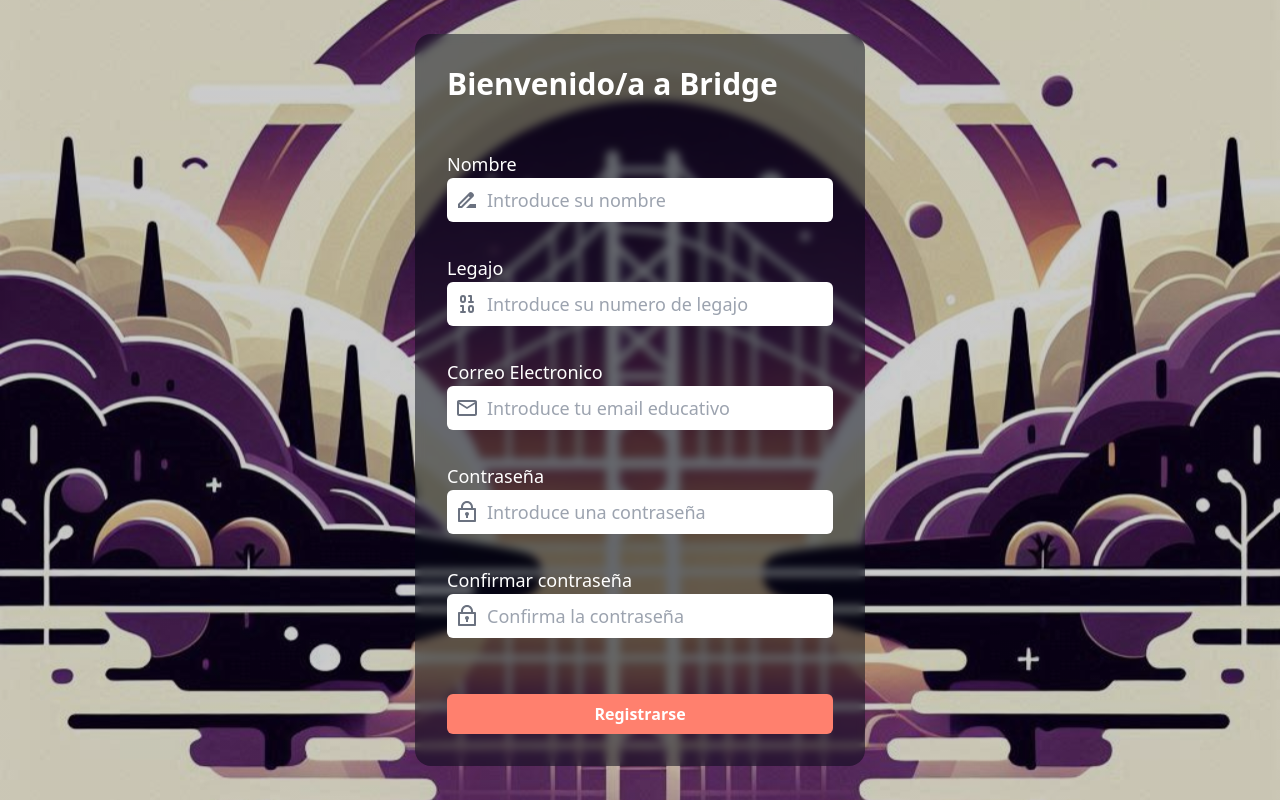
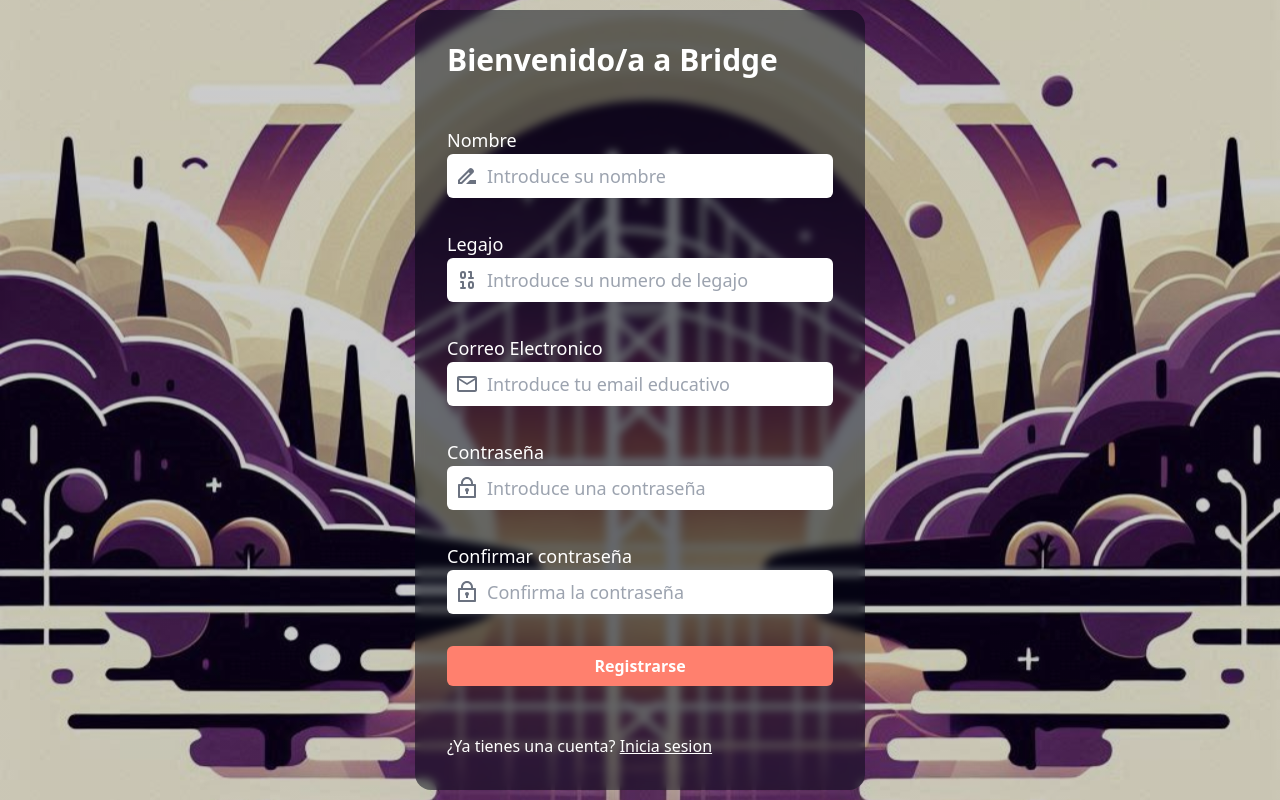
Before and after one commit to fst037/The-Bridge, a React (Vite) app in the folder BridgeFrontEnd/: page /register in a window 1280 px wide. Built offline with nearby package versions, Linux system fonts and the light colour scheme.

Commit message:
correccion diseño login

```diff
--- a/BridgeFrontEnd/src/pages/home/Home.jsx
+++ b/BridgeFrontEnd/src/pages/home/Home.jsx
@@ -1,3 +1,4 @@
+import { Link } from "react-router-dom";
 import Imagen1 from "../../assets/Imagen1.svg";
 import { Header } from "./Header";
 
@@ -26,9 +27,12 @@ export const Home = () => {
         <h4 className="text-center font-semibold md:text-xl">
           ¡Regístrate y transforma tu experiencia universitaria hoy!
         </h4>
-        <button className="mt-6 rounded-md bg-button2 px-4 py-2 font-semibold text-white transition-all hover:bg-button2/80">
+        <Link
+          className="mt-6 rounded-md bg-button2 px-4 py-2 font-semibold text-white transition-all hover:bg-button2/80"
+          to={"/register"}
+        >
           Regístrate
-        </button>
+        </Link>
       </footer>
     </div>
   );
--- a/BridgeFrontEnd/src/pages/login/Login.jsx
+++ b/BridgeFrontEnd/src/pages/login/Login.jsx
@@ -3,6 +3,7 @@ import { useState } from "react";
 import { MdOutlineEmail } from "react-icons/md";
 import { RiLock2Line } from "react-icons/ri";
 import { ClipLoader } from "react-spinners";
+import { Link } from "react-router-dom";
 import { FormInput } from "../../components/FormInput";
 import { useLogin } from "../../hooks/useLogin";
 
@@ -60,6 +61,12 @@ export const Login = () => {
             {loading ? <ClipLoader size={16} color="#fff" /> : "Iniciar sesion"}
           </button>
         </form>
+        <p>
+          ¿No tienes una cuenta?{" "}
+          <Link className="underline hover:text-gray-200" to={"/register"}>
+            Registrate
+          </Link>
+        </p>
       </article>
     </div>
   );
--- a/BridgeFrontEnd/src/pages/register/Register.jsx
+++ b/BridgeFrontEnd/src/pages/register/Register.jsx
@@ -5,6 +5,7 @@ import { RiLock2Line } from "react-icons/ri";
 import { MdDriveFileRenameOutline } from "react-icons/md";
 import { LuBinary } from "react-icons/lu";
 import { ClipLoader } from "react-spinners";
+import { Link } from "react-router-dom";
 import { useSignup } from "../../hooks/useSignup";
 import { FormInput } from "../../components/FormInput";
 
@@ -26,7 +27,7 @@ export const Register = () => {
   return (
     <div className="w-screen h-screen grid place-items-center text-center text-white body">
       <article
-        className="flex flex-col sm:w-[350px] md:w-[450px] gap-12 p-8 bg-gray-950 rounded-2xl bg-clip-padding backdrop-filter
+        className="flex flex-col sm:w-[350px] md:w-[450px] gap-4 md:gap-12 p-8 bg-gray-950 rounded-2xl bg-clip-padding backdrop-filter
         backdrop-blur-sm bg-opacity-50 text-start"
       >
         <h1 className="text-3xl font-bold">Bienvenido/a a Bridge</h1>
@@ -89,12 +90,18 @@ export const Register = () => {
           </label>
           <button
             disabled={loading}
-            className={`mt-6 rounded-md ${loading ? "bg-[#CF4734]" : "bg-button2"} px-4 py-2 font-semibold text-white transition-all hover:bg-[#ED6653]
+            className={`rounded-md ${loading ? "bg-[#CF4734]" : "bg-button2"} px-4 py-2 font-semibold text-white transition-all hover:bg-[#ED6653]
           active:bg-[#E45946]`}
           >
             {loading ? <ClipLoader size={16} color="#fff" /> : "Registrarse"}
           </button>
         </form>
+        <p>
+          ¿Ya tienes una cuenta?{" "}
+          <Link className="underline hover:text-gray-200" to={"/login"}>
+            Inicia sesion
+          </Link>
+        </p>
       </article>
     </div>
   );
```
